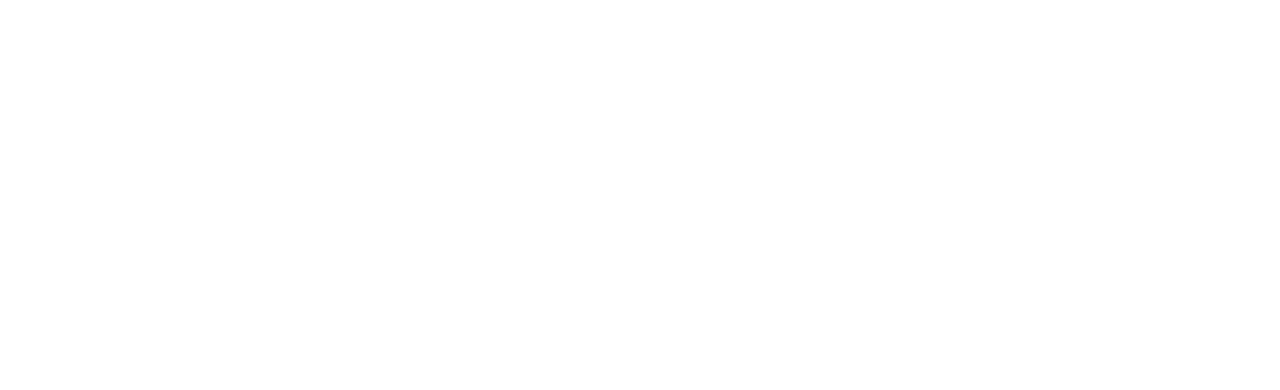
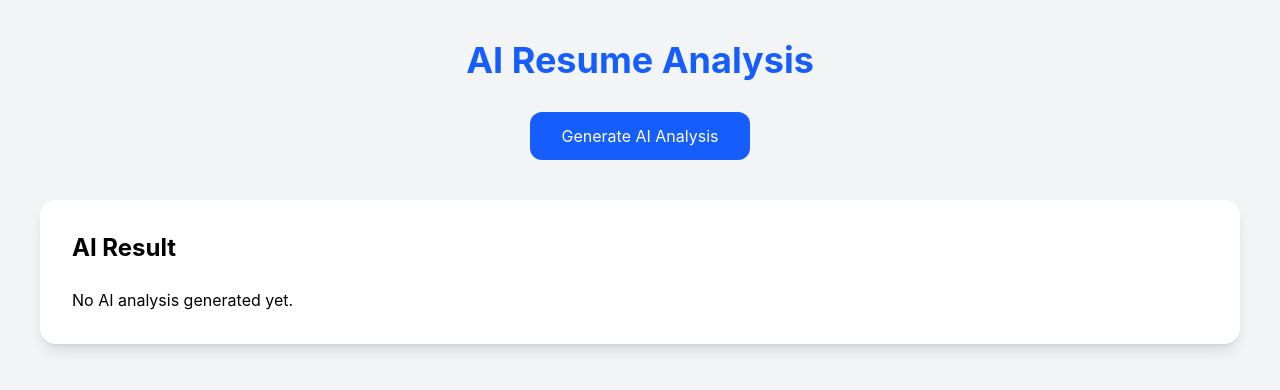
Before and after one commit to dharmiksoni15/CareerBoost-AI, a React app in the folder frontend/: page /ai-analysis in a window 1280 px wide. Before the commit this address had no page. Shown: the top 390 px of the page. Built offline with nearby package versions, Linux system fonts and the light colour scheme; the HTML template or start-up script is replaced by a standard one.

Commit message:
feat(ai-analysis-ui): implement AI result dashboard showing matching skills, missing skills, score, verdict, and suggestions from backend response

```diff
--- a/frontend/src/App.jsx
+++ b/frontend/src/App.jsx
@@ -6,6 +6,7 @@
 import PrivateRoute from './routes/PrivateRoute'
 import UploadResume from './pages/UploadResume'
 import JobDescription from "./pages/JobDescription";
+import AIAnalysis from "./pages/AIAnalysis";
 
 function App() {
   return (
@@ -28,6 +29,7 @@
 
         <Route path="/upload-resume" element={<UploadResume />} />
         <Route path="/job-description"element={<JobDescription />}/>
+        <Route path="/ai-analysis" element={<AIAnalysis />} />
 
       </Routes>
     </BrowserRouter>
--- /dev/null
+++ b/frontend/src/pages/AIAnalysis.jsx
@@ -0,0 +1,95 @@
+import React, { useState } from "react";
+import api from "../services/api";
+
+function AIAnalysis() {
+  const [analysis, setAnalysis] = useState(null);
+
+  // Handle AI Analysis
+  const handleAnalysis = async () => {
+    try {
+      const payload = {
+        resumeId: "6a19ec38d822ba27b9daebac",
+        jobDescriptionId: "6a19ec62d822ba27b9daebad",
+      };
+
+      const response = await api.post("/ai/analyze", payload);
+
+      console.log("AI ANALYSIS SUCCESS:", response.data);
+
+      setAnalysis(response.data.analysis); // 👈 object store
+    } catch (error) {
+      console.log("AI ANALYSIS ERROR:", error.response?.data || error.message);
+    }
+  };
+
+  return (
+    <div className="min-h-screen bg-gray-100 p-10">
+
+      {/* Heading */}
+      <h1 className="text-4xl font-bold mb-8 text-center text-blue-600">
+        AI Resume Analysis
+      </h1>
+
+      {/* Button */}
+      <div className="flex justify-center mb-10">
+        <button
+          onClick={handleAnalysis}
+          className="bg-blue-600 text-white px-8 py-3 rounded-xl hover:bg-blue-700"
+        >
+          Generate AI Analysis
+        </button>
+      </div>
+
+      {/* Result */}
+      <div className="bg-white rounded-2xl shadow-lg p-8">
+
+        <h2 className="text-2xl font-bold mb-6">
+          AI Result
+        </h2>
+
+        {!analysis ? (
+          "No AI analysis generated yet."
+        ) : (
+          <div className="space-y-4">
+
+            {/* Score */}
+            <h3 className="text-xl font-bold">
+              Score: {analysis.score}/100
+            </h3>
+
+            {/* Summary */}
+            <p>{analysis.summary}</p>
+
+            {/* Strengths */}
+            <div>
+              <h4 className="font-bold">Strengths</h4>
+              <ul className="list-disc ml-5">
+                {analysis.strengths?.map((item, i) => (
+                  <li key={i}>✔ {item}</li>
+                ))}
+              </ul>
+            </div>
+
+            {/* Weaknesses */}
+            <div>
+              <h4 className="font-bold">Weaknesses</h4>
+              <ul className="list-disc ml-5">
+                {analysis.weaknesses?.map((item, i) => (
+                  <li key={i}>⚠ {item}</li>
+                ))}
+              </ul>
+            </div>
+
+            {/* Suggestion */}
+            <p className="mt-3">
+              💡 {analysis.suggestion}
+            </p>
+
+          </div>
+        )}
+      </div>
+    </div>
+  );
+}
+
+export default AIAnalysis;
```
